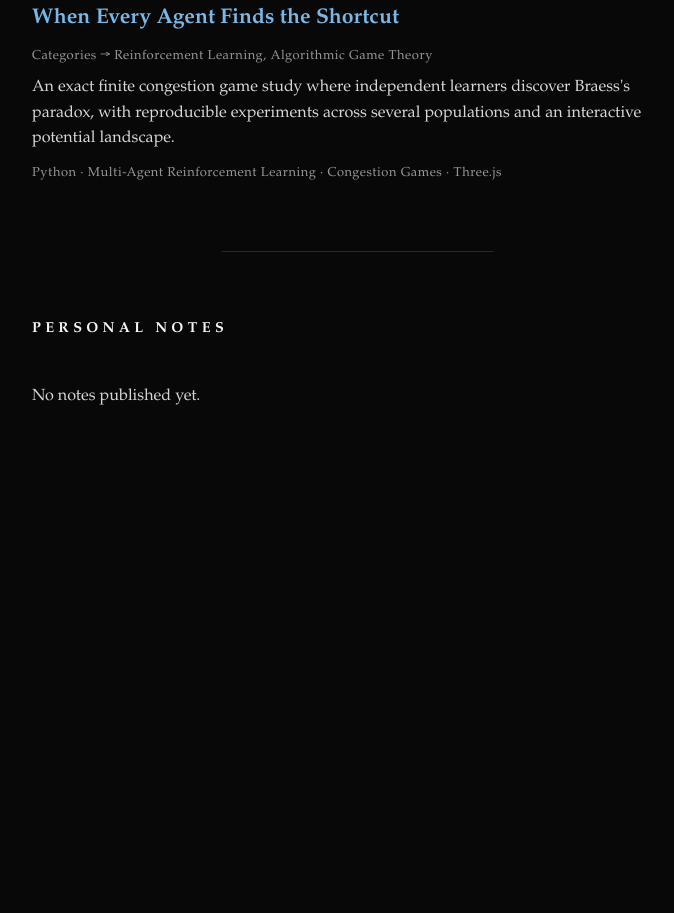
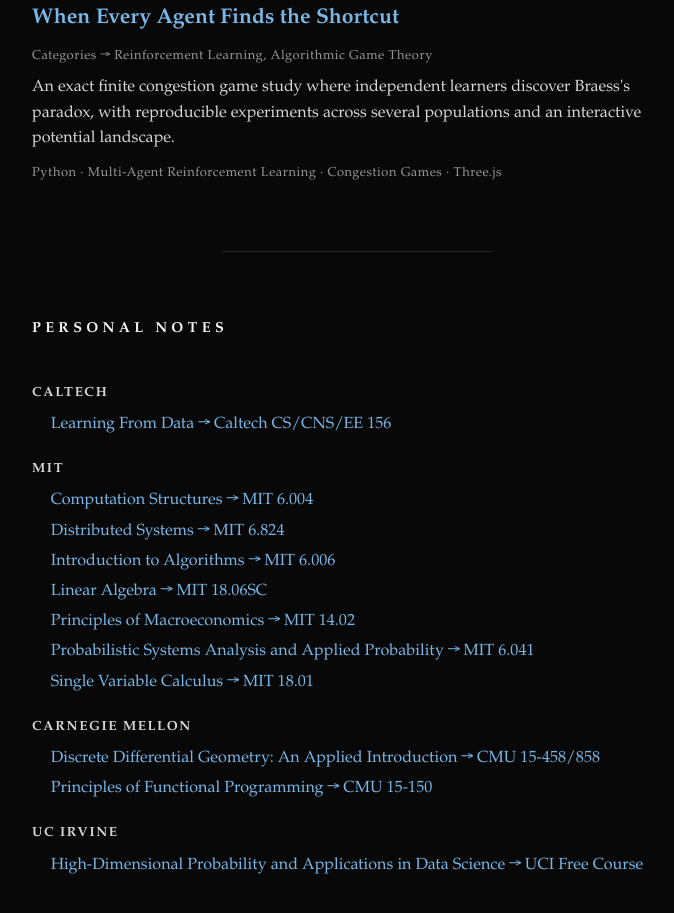
Before and after one commit to mihirrao-10/mihirrao-10.github.io, a website: page index.html in a window 1280 px wide. Shown: the part 2768-3681 px from the top of the page, without its empty margins (282-956 px from the left). Before the commit the page ends 3382 px from the top, so only its background shows below. Drawn offline with Linux system fonts and the light colour scheme; a web font is replaced by a local one.

Commit message:
Restore published course notes

```diff
--- a/index.html
+++ b/index.html
@@ -483,7 +483,54 @@
       <h2 class="section-heading">personal notes</h2>
 
       <div class="entry">
-        <p class="entry-detail">No notes published yet.</p>
+        <h3 class="notes-category">Caltech</h3>
+        <ul class="notes-list">
+          <li>
+            <a href="notes/learning-from-data-caltech.pdf">Learning From Data → Caltech CS/CNS/EE 156</a>
+          </li>
+        </ul>
+
+        <h3 class="notes-category">MIT</h3>
+        <ul class="notes-list">
+          <li>
+            <a href="notes/computation-structures-mit.pdf">Computation Structures → MIT 6.004</a>
+          </li>
+          <li>
+            <a href="notes/distributed-systems-mit.pdf">Distributed Systems → MIT 6.824</a>
+          </li>
+          <li>
+            <a href="notes/introduction-to-algorithms-mit.pdf">Introduction to Algorithms → MIT 6.006</a>
+          </li>
+          <li>
+            <a href="notes/linear-algebra-mit.pdf">Linear Algebra → MIT 18.06SC</a>
+          </li>
+          <li>
+            <a href="notes/principles-macroeconomics-mit.pdf">Principles of Macroeconomics → MIT 14.02</a>
+          </li>
+          <li>
+            <a href="notes/probabilistic-systems-analysis-mit.pdf">Probabilistic Systems Analysis and Applied Probability → MIT 6.041</a>
+          </li>
+          <li>
+            <a href="notes/single-variable-calculus-mit.pdf">Single Variable Calculus → MIT 18.01</a>
+          </li>
+        </ul>
+
+        <h3 class="notes-category">Carnegie Mellon</h3>
+        <ul class="notes-list">
+          <li>
+            <a href="notes/discrete-differential-geometry-cmu.pdf">Discrete Differential Geometry: An Applied Introduction → CMU 15-458/858</a>
+          </li>
+          <li>
+            <a href="notes/principles-functional-programming-cmu.pdf">Principles of Functional Programming → CMU 15-150</a>
+          </li>
+        </ul>
+
+        <h3 class="notes-category">UC Irvine</h3>
+        <ul class="notes-list">
+          <li>
+            <a href="notes/high-dimensional-probability-uci.pdf">High-Dimensional Probability and Applications in Data Science → UCI Free Course</a>
+          </li>
+        </ul>
       </div>
     </section>
   </main>
```
Also changed, not shown: 11 other files.
